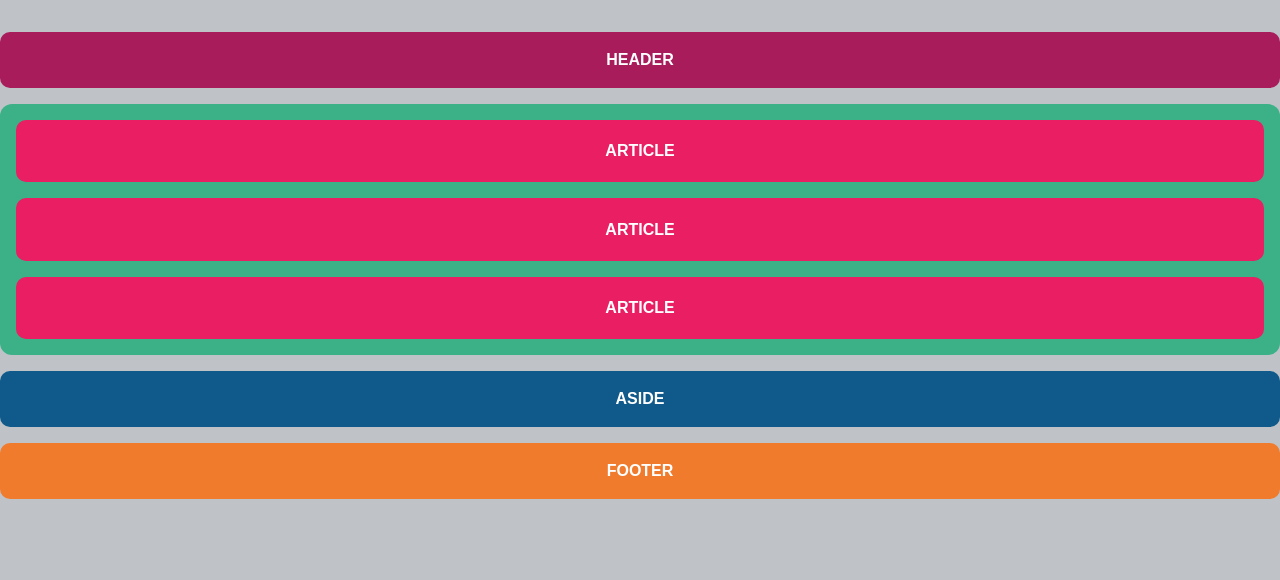
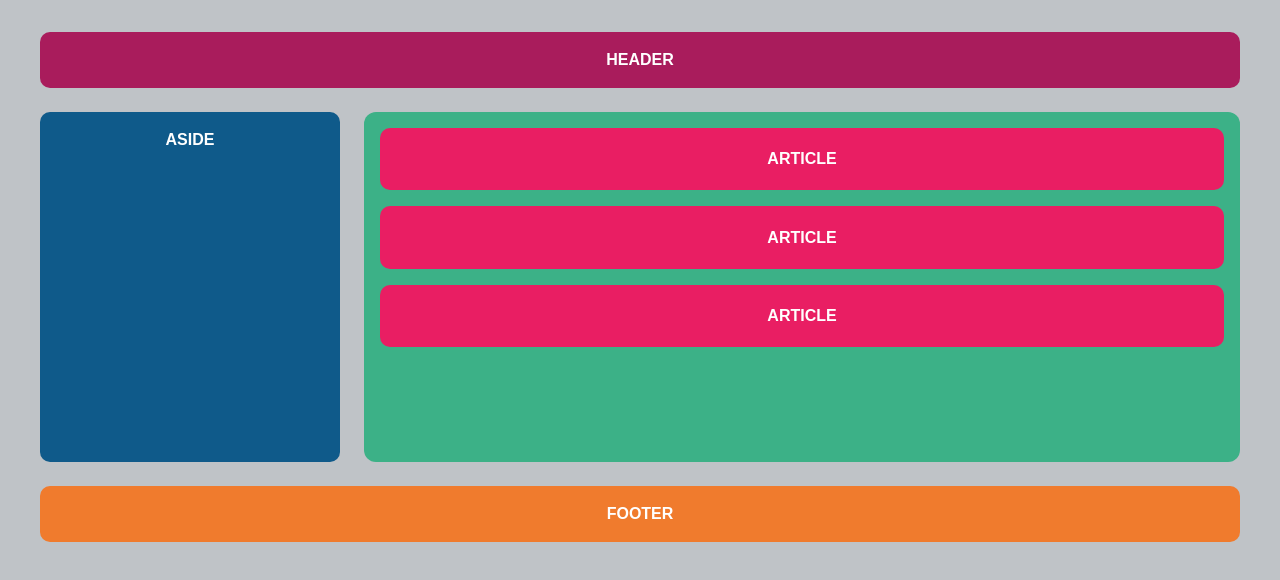
Before and after one commit to thomas7c7/flexbox-wireframe-practice, a plain HTML site: page index.html in a window 1280 px wide. Drawn offline with Linux system fonts and the light colour scheme.

Commit message:
Update layout with desktop media query

```diff
--- a/css/style.css
+++ b/css/style.css
@@ -9,11 +9,13 @@ body {
   font-family: Arial, sans-serif;
 }
 
+/* CONTAINER */
 .container {
   margin: 2rem auto;
   display: flex;
   flex-direction: column;
   gap: 1rem;
+  max-width: 1200px;
 }
 
 /* HEADER */
@@ -65,3 +67,38 @@ body {
   border-radius: 10px;
   font-weight: bold;
 }
+
+/* =========================
+   DESKTOP WIREFRAME LAYOUT
+   ========================= */
+@media (min-width: 768px) {
+  .container {
+    display: grid;
+    grid-template-columns: 300px 1fr;
+    grid-template-areas:
+      "header header"
+      "aside  main"
+      "footer footer";
+    gap: 1.5rem;
+  }
+
+  .header {
+    grid-area: header;
+  }
+
+  .aside {
+    grid-area: aside;
+    min-height: 350px;
+  }
+
+  .main {
+    grid-area: main;
+    display: flex;
+    flex-direction: column;
+    gap: 1rem;
+  }
+
+  .footer {
+    grid-area: footer;
+  }
+}
```
Also changed, not shown: desktop-wireframe.png (added).
